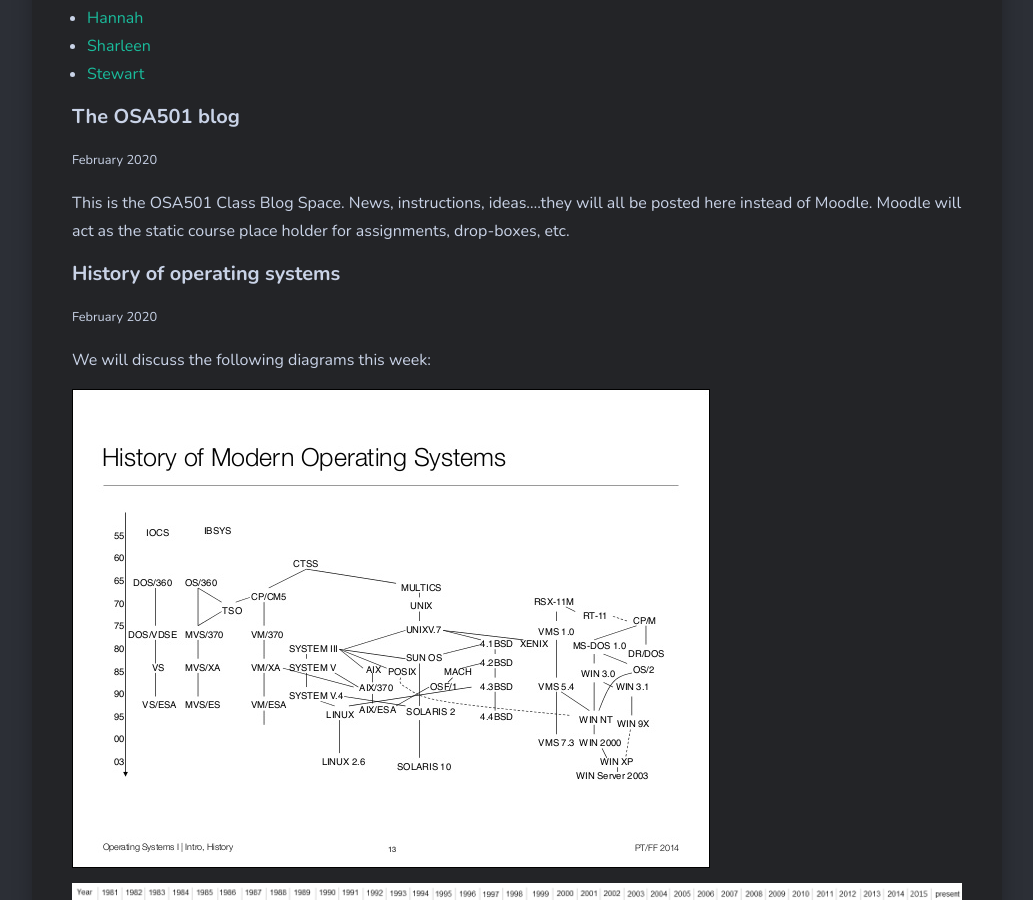
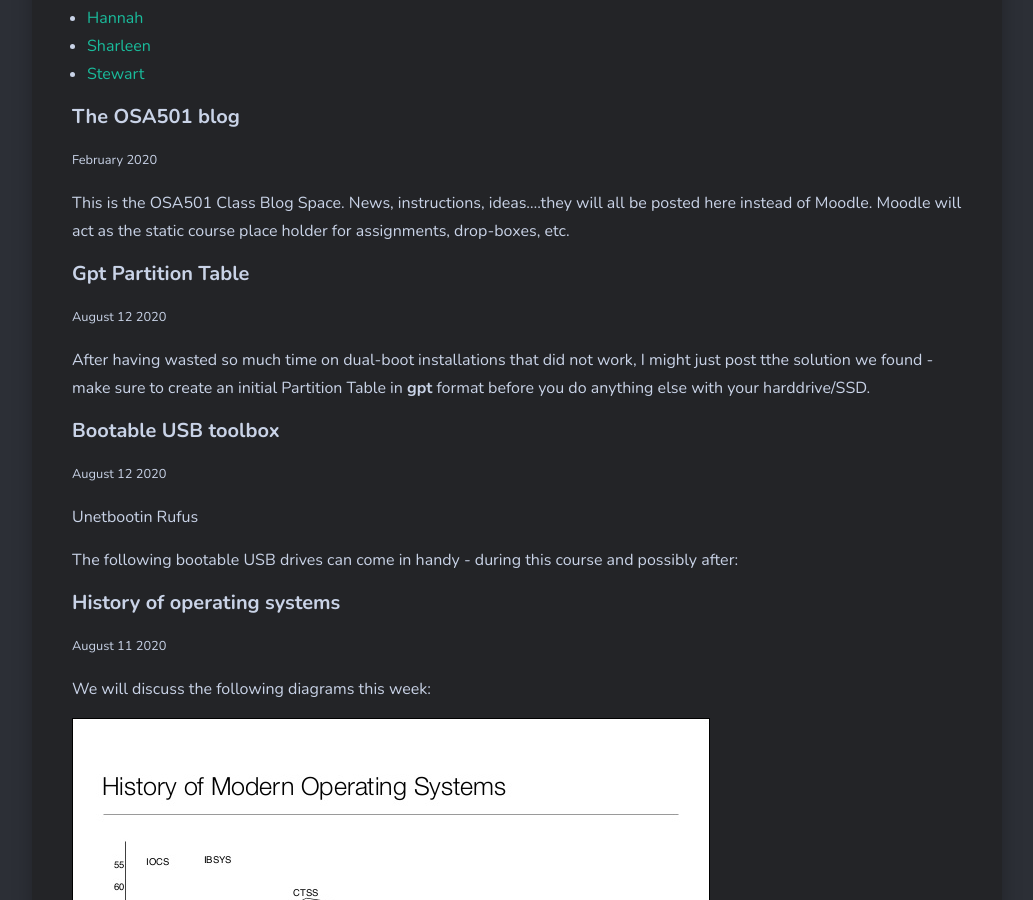
Before and after one commit to larsoliverdam/nmit, a Jekyll site: the page built from _pages/OSA501.md, in a window 1280 px wide and 900 px high, scrolled down 979 px. Shown: the whole window, without its empty margins (123-1156 px from the left). Built offline with Jekyll 4.4.1, drawn with Linux system fonts in a browser that asks for light colours; nearby versions of some CDN libraries; comment, search, counter and statistics services are not loaded.

Commit message:
NET701 update

```diff
--- a/_pages/OSA501.md
+++ b/_pages/OSA501.md
@@ -13,13 +13,29 @@ image: ubuntu.jpg
 * [Sharleen](https://sharleen-quinn.wixsite.com/website)
 * [Stewart](https://docs.google.com/document/d/1TSQsT2XDYlL5qJZ-ppkyC_Fqj7Cbj5zA2NnwEv3-yc8/edit?usp=sharing)
 
+
+
+
+
 #### The OSA501 blog
 <small>February 2020</small>
 
 This is the OSA501 Class Blog Space. News, instructions, ideas....they will all be posted here instead of Moodle. Moodle will act as the static course place holder for assignments, drop-boxes, etc.
 
+#### Gpt Partition Table
+<small>August 12 2020</small>
+
+After having wasted so much time on dual-boot installations that did not work, I might just post tthe solution we found - make sure to create an initial Partition Table in **gpt** format before you do anything else with your harddrive/SSD.
+
+#### Bootable USB toolbox
+<small>August 12 2020</small>
+
+Unetbootin Rufus
+
+The following bootable USB drives can come in handy - during this course and possibly after:
+
 #### History of operating systems
-<small>February 2020</small>
+<small>August 11 2020</small>
 
 We will discuss the following diagrams this week:
 
```
